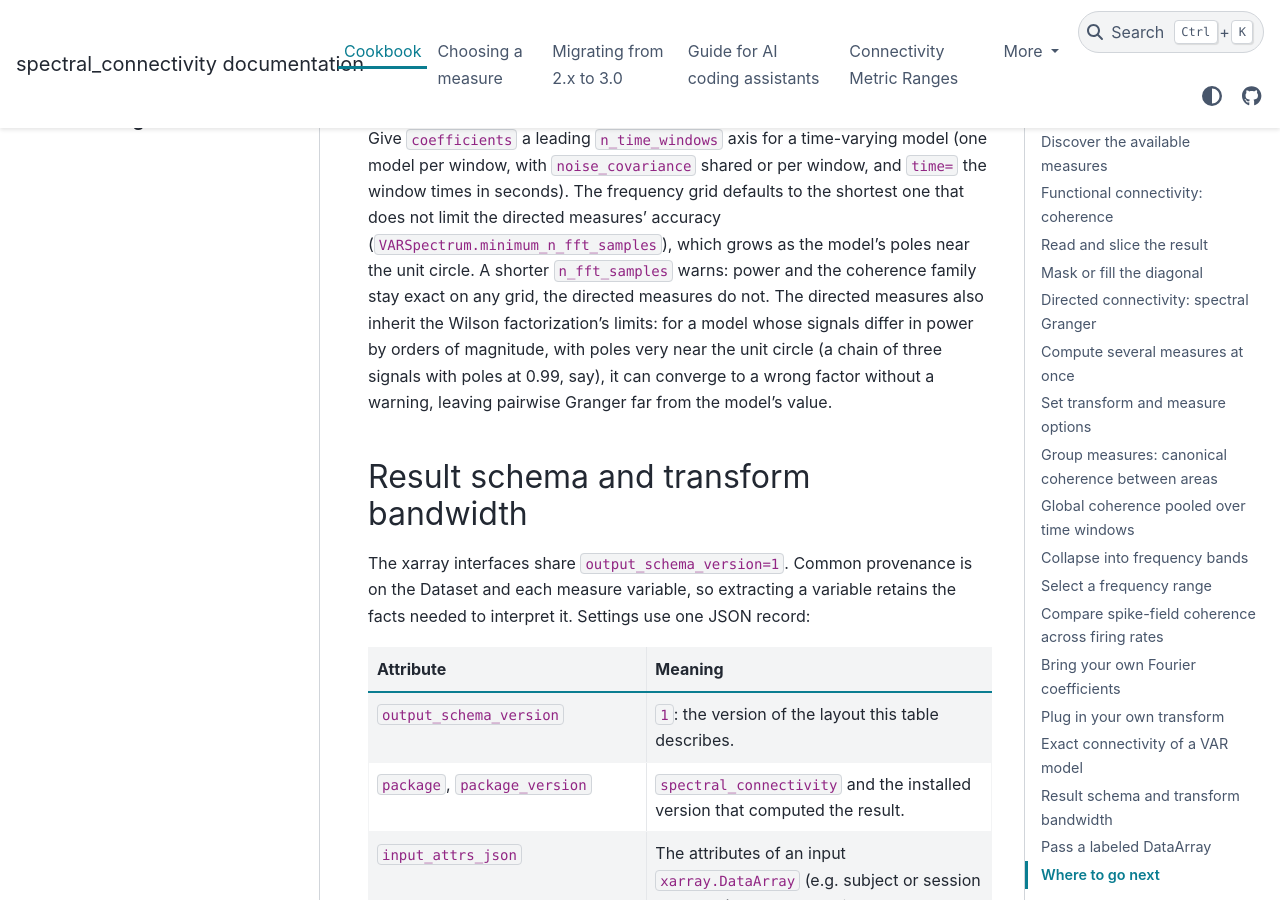
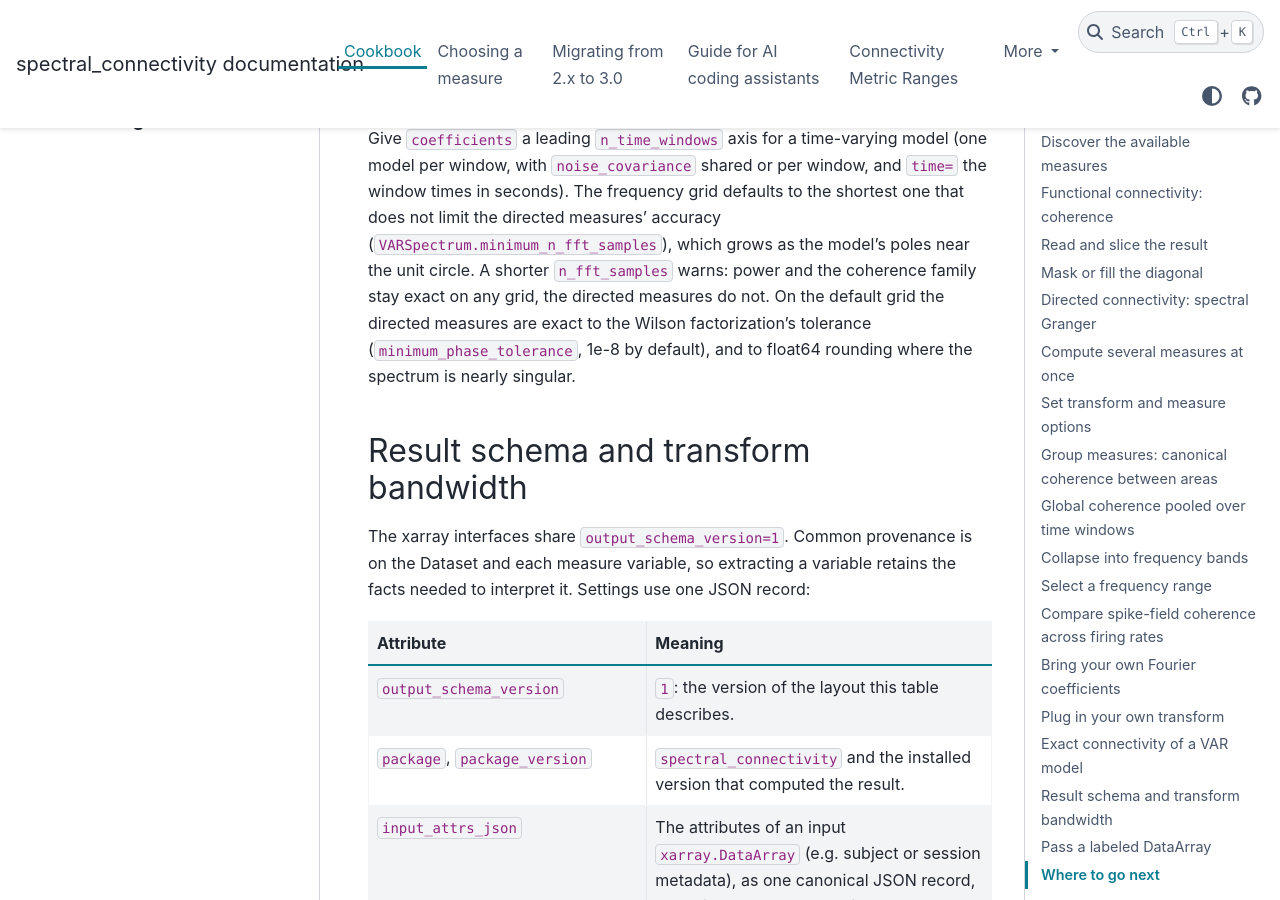
Before and after one commit to Eden-Kramer-Lab/spectral_connectivity, a Sphinx documentation site: the page built from docs/cookbook.md, in a window 1280 px wide and 900 px high, scrolled down 15645 px. Built offline with Sphinx 7.4.7 and the PyData theme 0.15.4, drawn with Linux system fonts in a browser that asks for light colours; pages that are not in the unit, such as notebooks, are missing from menus; the version number could not be read and is left out.

Commit message:
Restate the directed measures' accuracy now that Wilson is scaled
The caveat about silent convergence to a wrong factor is replaced by the
measured accuracy: 1.4e-9 to 2.2e-7 against the state-space oracle at the
default tolerance (at most 1.1e-9 at 1e-12), closed forms to 7e-11, and a
float64 rounding floor near eps times cond(S) at nearly singular bins (the
shared-dynamics chain at rho 0.99: 3.2e-7 at 0 Hz, cond 6.4e7).

Co-Authored-By: Claude Opus 5.5 <noreply@anthropic.com>

```diff
--- a/docs/cookbook.md
+++ b/docs/cookbook.md
@@ -745,12 +745,10 @@ Give `coefficients` a leading `n_time_windows` axis for a time-varying model
 shortest one that does not limit the directed measures' accuracy
 (`VARSpectrum.minimum_n_fft_samples`), which grows as the model's poles near
 the unit circle. A shorter `n_fft_samples` warns: power and the coherence
-family stay exact on any grid, the directed measures do not. The directed
-measures also inherit the Wilson factorization's limits: for a model whose
-signals differ in power by orders of magnitude, with poles very near the unit
-circle (a chain of three signals with poles at 0.99, say), it can converge to a
-wrong factor without a warning, leaving pairwise Granger far from the model's
-value.
+family stay exact on any grid, the directed measures do not. On the default
+grid the directed measures are exact to the Wilson factorization's tolerance
+(`minimum_phase_tolerance`, 1e-8 by default), and to float64 rounding where
+the spectrum is nearly singular.
 
 ## Result schema and transform bandwidth
 
```
Also changed, not shown: CHANGELOG.md (+3 -5 lines), 1 other file.
